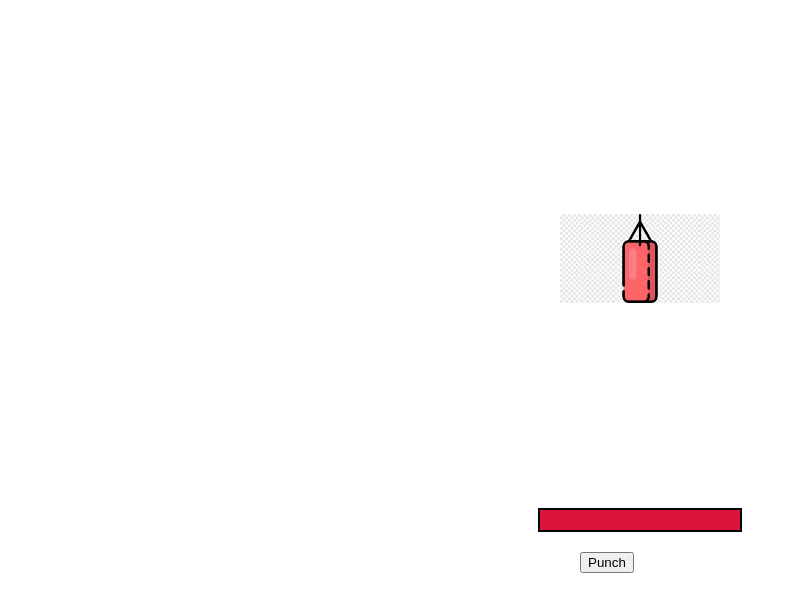
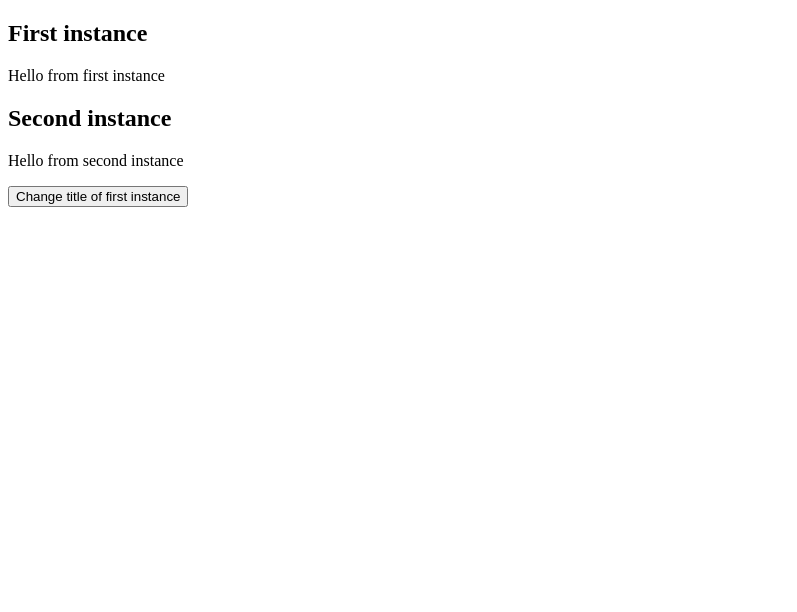
Before and after one commit to Alexsth/vue, a plain HTML site: page index.html in a window 1280 px wide. Shown: the whole page, without its empty margins (0-797 px from the left). Drawn offline with nearby package versions, Linux system fonts and the light colour scheme.

Commit message:
completed multiple instances

```diff
--- a/app.js
+++ b/app.js
@@ -1,23 +1,34 @@
-new Vue({
-    el: '#vue-app',
+var one = new Vue({
+    el: '#vue-app-one',
     data: {
-      health:100,
-      ended:false
+      title:"First instance"
+
     },
     methods: {
-        punch:function(){
-            this.health-=10
-            if(this.health<=0){
-                this.ended=true;
-            }
-        },
-        restart:function(){
-            this.health=100,
-            this.ended=false
-        }
+
 
     },
     computed: {
+      greet:function(){
+          return 'Hello from first instance'
+      }
+    }
+});
+
+var two = new Vue({
+    el: '#vue-app-two',
+    data: {
+      title:'Second instance'
+    },
+    methods: {
+        change:function(){
+            one.title = 'Changed'
+        }
+    },
+    computed: {
+        greet:function(){
+            return 'Hello from second instance'
+        }
 
     }
 });
--- a/index.html
+++ b/index.html
@@ -8,17 +8,14 @@
 
   </head>
   <body>
-      <div id="vue-app">
-      <div id="bag" v-bind:class={burst:ended}></div>
-
-      <div id="bag-health">
-        <div  v-bind:style="{width: health +'%'}"></div>
+      <div id="vue-app-one">
+        <h2>{{title}}</h2>
+        <p>{{greet}}</p>
       </div>
-
-      <div id="controls">
-        <button v-on:click="punch" v-show="!ended">Punch</button>
-        <button v-on:click="restart" v-show="ended">Restart</button>
-      </div>
+      <div id="vue-app-two">
+        <h2>{{title}}</h2>
+        <p>{{greet}}</p>
+        <button v-on:click="change">Change title of first instance</button>
       </div>
   <script src="app.js"></script>
   </body>
```
